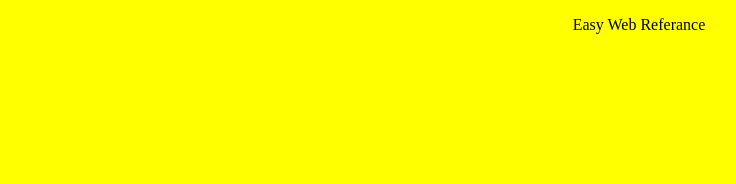
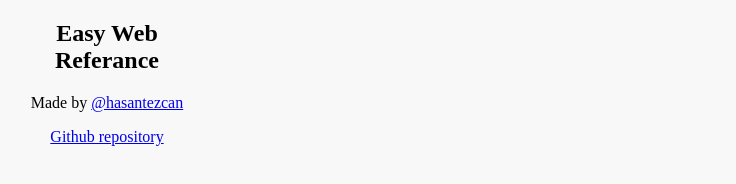
Before and after one commit to hasantezcan/easy-web-reference-chrome-extension, a browser extension: page index.html in a window 1280 px wide. Shown: the whole page, without its empty margins (1-737 px from the left). Drawn offline with Linux system fonts and the light colour scheme.

Commit message:
Update default popUp content

```diff
--- a/index.html
+++ b/index.html
@@ -5,13 +5,28 @@
 		<title>easy web referance</title>
 		<style>
 			body {
-				background-color: yellow;
+				background-color: rgb(248, 248, 248);
+				width: 200px;
+				height: 100px;
 			}
 		</style>
 	</head>
 	<body>
 		<div align="center">
-			<p>Easy Web Referance</p>
+			<h2>Easy Web Referance</h2>
+			<p>
+				Made by
+				<a href="https://twitter.com/hasantezcann" target="_blank"
+					>@hasantezcan</a
+				>
+			</p>
+			<p>
+				<a
+					href="https://github.com/hasantezcan/easy-web-referance-chrome-extension"
+					target="_blank"
+					>Github repository</a
+				>
+			</p>
 		</div>
 	</body>
 </html>
```
